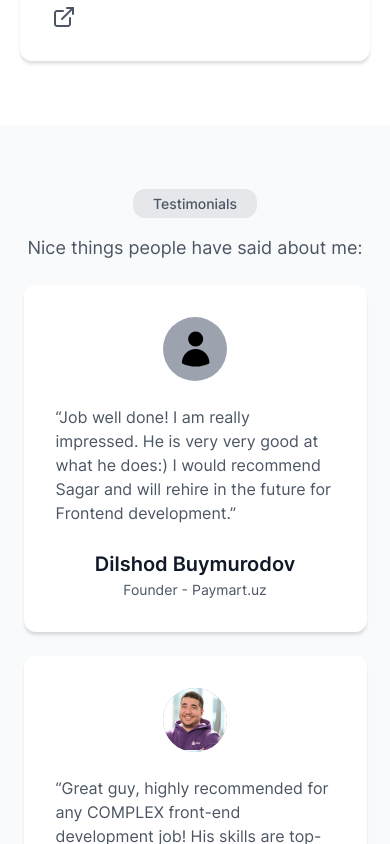
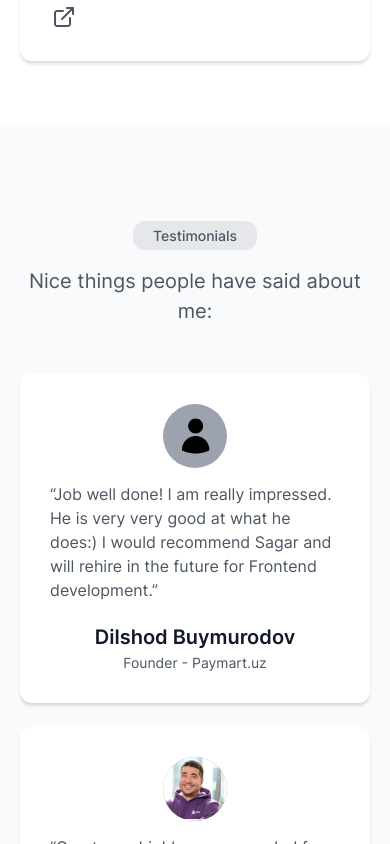
Before and after one commit to dsabirbaev/Portfolio-Template, a React (Vite) app: page / in a window 390 px wide. Shown: the part 6660-7504 px from the top of the page. Built offline with nearby package versions, Linux system fonts and the light colour scheme.

Commit message:
fixed bag

```diff
--- a/package.json
+++ b/package.json
@@ -14,7 +14,8 @@
     "react": "^18.2.0",
     "react-dom": "^18.2.0",
     "react-router-dom": "^6.15.0",
-    "sass": "^1.64.2"
+    "sass": "^1.64.2",
+    "swiper": "^10.3.0"
   },
   "devDependencies": {
     "@types/react": "^18.2.15",
--- a/src/components/Header/index.jsx
+++ b/src/components/Header/index.jsx
@@ -10,12 +10,17 @@ const index = () => {
         setDark(!dark);
     }
     useEffect(() => {
-
         localStorage.setItem('darkMode', dark);
         dark ?  document.documentElement.classList.add('dark') : document.documentElement.classList.remove('dark');
 
-      }, [dark]);
+    }, [dark]);
 
+    if(menu){
+        document.body.style.overflowY = 'hidden';
+    }
+    if(!menu){
+        document.body.style.overflowY = 'auto';
+    }
     return (
         <header className="dark:bg-[#030712]">
             <div className="container">
--- a/src/components/Testimonials/index.jsx
+++ b/src/components/Testimonials/index.jsx
@@ -2,7 +2,10 @@
 import { testimonials } from "../../service/db";
 import "./style.scss";
 
+
+
 const index = () => {
+
     return (
         <section id="testimonials" className="testimonials dark:bg-[#111827]">
             <div className='container'>
@@ -11,9 +14,12 @@ const index = () => {
                     <p className="testimonials__text dark:text-white">Nice things people have said about me:</p>
 
                     <div className="testimonials__cards">
+
+
                             {
-                            testimonials?.map((item) => {
-                                return <div key={item.id} className="testimonials__card dark:bg-[#1F2937]">
+                                testimonials?.map((item) => (
+
+                                        <div key={item.id} className="testimonials__card dark:bg-[#1F2937]">
                                             <div className="testimonials__card--img">
                                                 <img src={item?.img} alt={item?.fullName} />
                                             </div>
@@ -21,8 +27,10 @@ const index = () => {
                                             <p className="testimonials__card--name dark:text-white">{item?.fullName}</p>
                                             <p className="testimonials__card--position dark:text-white">{item?.position}</p>
                                         </div>
-                            })
+                                ))
                             }
+
+
                     </div>
 
                 </div>
--- a/src/components/Testimonials/style.scss
+++ b/src/components/Testimonials/style.scss
@@ -309,160 +309,160 @@
     }
 }
 
-@media only screen and (max-width: 576px){
-    .testimonials{
-        padding: 64px 0;
-        background-color: #F9FAFB;
-        &__title {
-            font-size: 14px;
-            font-family: InterMedium;
-            color: #4B5563;
-            border-radius: 12px;
-            padding: 4px 20px;
-            background-color: #E5E7EB;
-            width: fit-content;
-            margin: 0 auto;
-            margin-bottom: 16px;
-        }
+// @media only screen and (max-width: 576px){
+//     .testimonials{
+//         padding: 64px 0;
+//         background-color: #F9FAFB;
+//         &__title {
+//             font-size: 14px;
+//             font-family: InterMedium;
+//             color: #4B5563;
+//             border-radius: 12px;
+//             padding: 4px 20px;
+//             background-color: #E5E7EB;
+//             width: fit-content;
+//             margin: 0 auto;
+//             margin-bottom: 16px;
+//         }
 
-        &__text{
-            color: #4B5563;
-            font-size: 18px;
-            margin-bottom: 24px;
-            text-align: center;
-        }
+//         &__text{
+//             color: #4B5563;
+//             font-size: 18px;
+//             margin-bottom: 24px;
+//             text-align: center;
+//         }
 
-        &__cards{
-            display: flex;
-            flex-direction: column;
-            align-items: center;
-            justify-content: space-between;
-            column-gap: 0px;
-            row-gap: 24px;
-        }
-        &__card{
-            border-radius: 12px;
-            padding: 32px;
-            max-width: 343px;
-            background-color: #fff;
-            display: flex;
-            align-items: center;
-            flex-direction: column;
-            cursor: pointer;
-            transition: all 0.3s ease;
-            box-shadow: 0px 2px 2px 0px rgba(0, 0, 0, 0.06), 0px 4px 3px 0px rgba(0, 0, 0, 0.07);
+//         &__cards{
+//             display: flex;
+//             flex-direction: column;
+//             align-items: center;
+//             justify-content: space-between;
+//             column-gap: 0px;
+//             row-gap: 24px;
+//         }
+//         &__card{
+//             border-radius: 12px;
+//             padding: 32px;
+//             max-width: 343px;
+//             background-color: #fff;
+//             display: flex;
+//             align-items: center;
+//             flex-direction: column;
+//             cursor: pointer;
+//             transition: all 0.3s ease;
+//             box-shadow: 0px 2px 2px 0px rgba(0, 0, 0, 0.06), 0px 4px 3px 0px rgba(0, 0, 0, 0.07);
 
-            &:hover{
-                box-shadow: 0 10px 15px -3px rgb(0 0 0 / 0.1), 0 4px 6px -4px rgb(0 0 0 / 0.1);
-            }
-            &--img{
-                width: 64px;
-                height: 64px;
-                border-radius: 100%;
-                background-color: #9CA3AF;
-                display: flex;
-                align-items: center;
-                justify-content: center;
-                margin-bottom: 24px;
-                img{
-                    border-radius: 100%;
-                }
-            }
-            &--body{
-                color: #4B5563;
-                line-height: 24px;
-                font-size: 16px;
-                margin-bottom: 24px;
-            }
-            &--name{
-                color: #111827;
-                font-size: 20px;
-                font-family: InterSemiBold;
-            }
-            &--position{
-                color: #4B5563;
-                font-size: 14px;
+//             &:hover{
+//                 box-shadow: 0 10px 15px -3px rgb(0 0 0 / 0.1), 0 4px 6px -4px rgb(0 0 0 / 0.1);
+//             }
+//             &--img{
+//                 width: 64px;
+//                 height: 64px;
+//                 border-radius: 100%;
+//                 background-color: #9CA3AF;
+//                 display: flex;
+//                 align-items: center;
+//                 justify-content: center;
+//                 margin-bottom: 24px;
+//                 img{
+//                     border-radius: 100%;
+//                 }
+//             }
+//             &--body{
+//                 color: #4B5563;
+//                 line-height: 24px;
+//                 font-size: 16px;
+//                 margin-bottom: 24px;
+//             }
+//             &--name{
+//                 color: #111827;
+//                 font-size: 20px;
+//                 font-family: InterSemiBold;
+//             }
+//             &--position{
+//                 color: #4B5563;
+//                 font-size: 14px;
 
-            }
-        }
-    }
-}
+//             }
+//         }
+//     }
+// }
 
-@media only screen and (max-width: 320px){
-    .testimonials{
-        padding: 44px 0;
-        background-color: #F9FAFB;
-        &__title {
-            font-size: 14px;
-            font-family: InterMedium;
-            color: #4B5563;
-            border-radius: 12px;
-            padding: 4px 20px;
-            background-color: #E5E7EB;
-            width: fit-content;
-            margin: 0 auto;
-            margin-bottom: 16px;
-        }
+// @media only screen and (max-width: 320px){
+//     .testimonials{
+//         padding: 44px 0;
+//         background-color: #F9FAFB;
+//         &__title {
+//             font-size: 14px;
+//             font-family: InterMedium;
+//             color: #4B5563;
+//             border-radius: 12px;
+//             padding: 4px 20px;
+//             background-color: #E5E7EB;
+//             width: fit-content;
+//             margin: 0 auto;
+//             margin-bottom: 16px;
+//         }
 
-        &__text{
-            color: #4B5563;
-            font-size: 18px;
-            margin-bottom: 20px;
-            text-align: center;
-        }
+//         &__text{
+//             color: #4B5563;
+//             font-size: 18px;
+//             margin-bottom: 20px;
+//             text-align: center;
+//         }
 
-        &__cards{
-            display: flex;
-            flex-direction: column;
-            align-items: center;
-            column-gap: 0px;
-            row-gap: 20px;
-        }
-        &__card{
-            border-radius: 12px;
-            padding: 25px;
-            max-width: 100%;
-            background-color: #fff;
-            display: flex;
-            align-items: center;
-            flex-direction: column;
-            cursor: pointer;
-            transition: all 0.3s ease;
-            box-shadow: 0px 2px 2px 0px rgba(0, 0, 0, 0.06), 0px 4px 3px 0px rgba(0, 0, 0, 0.07);
+//         &__cards{
+//             display: flex;
+//             flex-direction: column;
+//             align-items: center;
+//             column-gap: 0px;
+//             row-gap: 20px;
+//         }
+//         &__card{
+//             border-radius: 12px;
+//             padding: 25px;
+//             max-width: 100%;
+//             background-color: #fff;
+//             display: flex;
+//             align-items: center;
+//             flex-direction: column;
+//             cursor: pointer;
+//             transition: all 0.3s ease;
+//             box-shadow: 0px 2px 2px 0px rgba(0, 0, 0, 0.06), 0px 4px 3px 0px rgba(0, 0, 0, 0.07);
 
-            &:hover{
-                box-shadow: 0 10px 15px -3px rgb(0 0 0 / 0.1), 0 4px 6px -4px rgb(0 0 0 / 0.1);
-            }
-            &--img{
-                width: 54px;
-                height: 54px;
-                border-radius: 100%;
-                background-color: #9CA3AF;
-                display: flex;
-                align-items: center;
-                justify-content: center;
-                margin-bottom: 20px;
-                img{
-                    border-radius: 100%;
-                }
-            }
-            &--body{
-                color: #4B5563;
-                line-height: 24px;
-                font-size: 14px;
-                margin-bottom: 20px;
+//             &:hover{
+//                 box-shadow: 0 10px 15px -3px rgb(0 0 0 / 0.1), 0 4px 6px -4px rgb(0 0 0 / 0.1);
+//             }
+//             &--img{
+//                 width: 54px;
+//                 height: 54px;
+//                 border-radius: 100%;
+//                 background-color: #9CA3AF;
+//                 display: flex;
+//                 align-items: center;
+//                 justify-content: center;
+//                 margin-bottom: 20px;
+//                 img{
+//                     border-radius: 100%;
+//                 }
+//             }
+//             &--body{
+//                 color: #4B5563;
+//                 line-height: 24px;
+//                 font-size: 14px;
+//                 margin-bottom: 20px;
 
-            }
-            &--name{
-                color: #111827;
-                font-size: 18px;
-                font-family: InterSemiBold;
-            }
-            &--position{
-                color: #4B5563;
-                font-size: 14px;
+//             }
+//             &--name{
+//                 color: #111827;
+//                 font-size: 18px;
+//                 font-family: InterSemiBold;
+//             }
+//             &--position{
+//                 color: #4B5563;
+//                 font-size: 14px;
 
-            }
-        }
-    }
-}
+//             }
+//         }
+//     }
+// }
--- a/src/service/db.js
+++ b/src/service/db.js
@@ -128,7 +128,7 @@ const testimonials = [{
     },
     {
         id: 3,
-        body: "“Mukhriddin was extremely easy and pleasant to work with and he truly cares about the project being a success. Mukhriddin has a high level of knowledge and was able to work on my Full stack application without any issues.”",
+        body: "“Davranbek was extremely easy and pleasant to work with and he truly cares about the project being a success. Mukhriddin has a high level of knowledge and was able to work on my Full stack application without any issues.”",
         fullName: "Avaz Aminov",
         position: "PM - Solution Lab",
         img: user
```
Also changed, not shown: 1 other file (tests, documents, lock files or other folders). Lines whose indentation alone changed are shown as unchanged.
